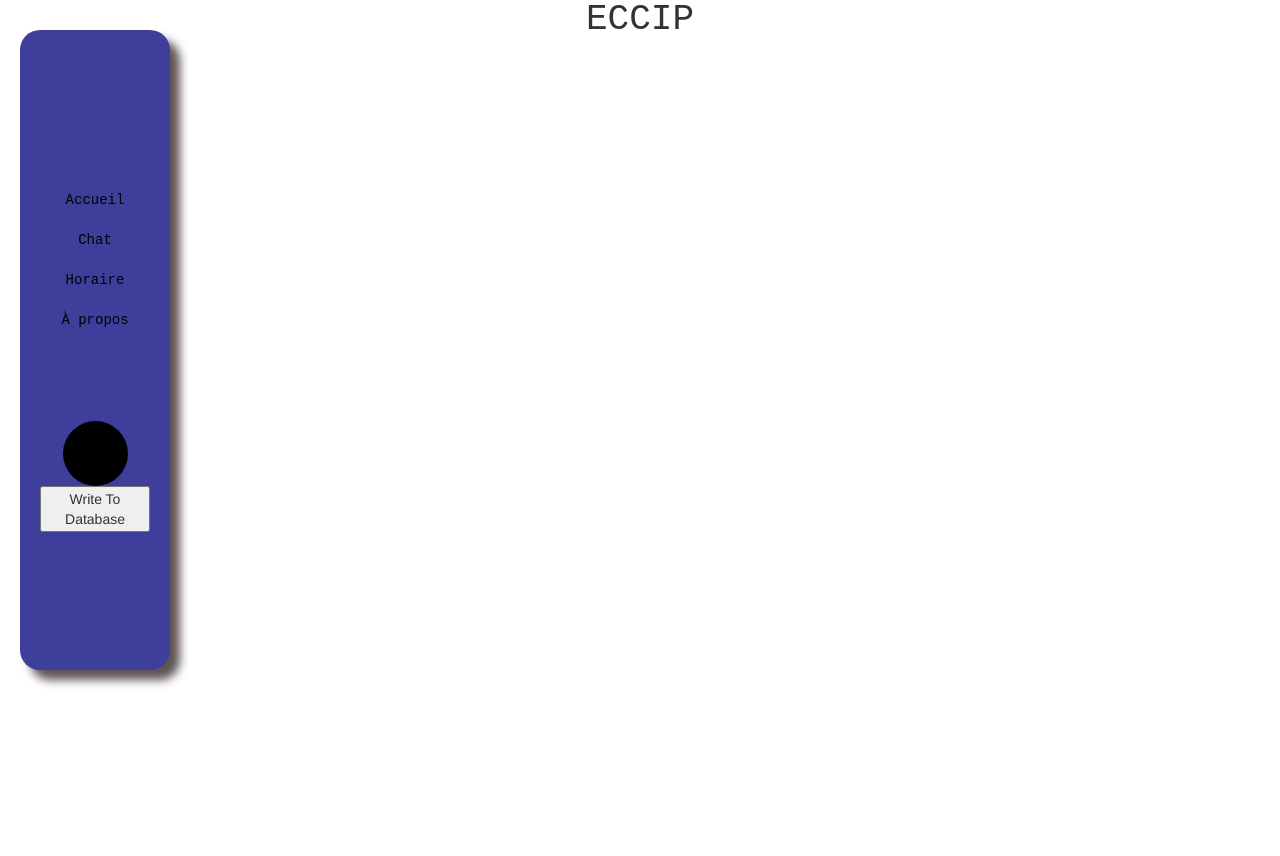
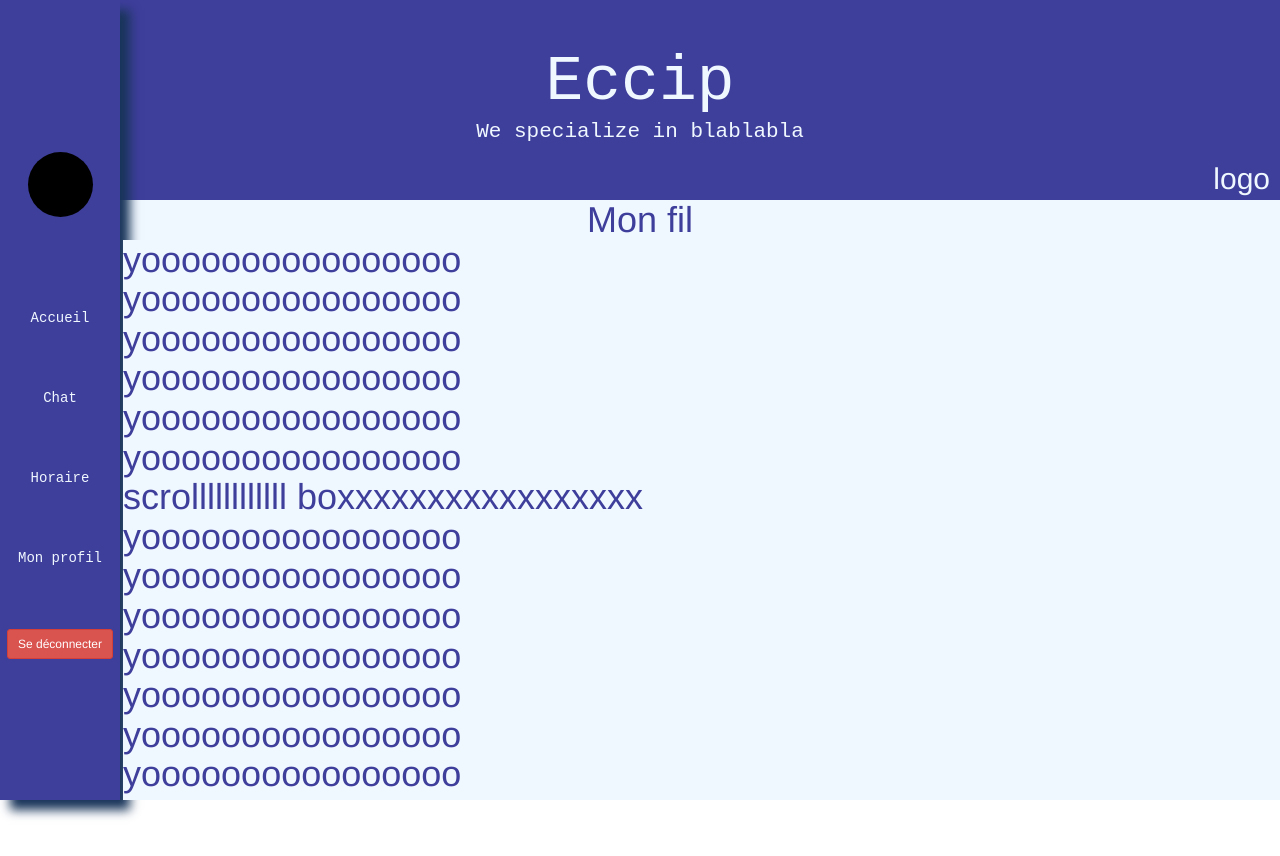
Before and after one commit to bourourou2301/eccip, a SvelteKit app in the folder eccip-app/: page / in a window 1280 px wide. Shown: the top 856 px of the page. After the commit the page ends 800 px from the top, so only its background shows below. Built offline with nearby package versions, Linux system fonts and the light colour scheme.

Commit message:
prototype de la page d'accueil

```diff
--- a/eccip-app/src/routes/+layout.svelte
+++ b/eccip-app/src/routes/+layout.svelte
@@ -12,34 +12,32 @@
     set(dbRef, dataToWrite);
     }
 </script>
-
-<div id="navbar-parent">
+    <div id="navbar-parent">
+        <div id="profile-pic"></div>
         <nav class="navbar">
             <a href="/">Accueil</a>
             <a href="/chat">Chat</a>
             <a href="/horaire">Horaire</a>
-            <a href="/apropos">À propos</a>
+            <a href="/profil">Mon profil</a>
         </nav>
-        <div id="profile-pic"></div>
-        <button on:click={writeToDatabase}>Write To Database</button>
-</div>
-<slot></slot>
+        <button on:click={writeToDatabase} class="btn btn-danger btn-sm">Se déconnecter</button>
+    </div>
+    <slot></slot>
 
 <style>
+
 #navbar-parent {
     background-color: rgb(62, 62, 155);
-    width: 150px;
-    height: 80vh;
-    box-shadow: 10px 10px 10px #5e5454;
-    padding: 20px;
-    margin-left: 20px;
-    margin-top: 30px;
+    width: 120px;
+    height: 100vh;
+    box-shadow: 10px 10px 10px #19355a;
     display: flex;
     justify-content: center;
     align-items: center;
     flex-direction: column;
     position: fixed;
-    border-radius: 20px;
+    margin-right: 2px;
+
 }
 
 .navbar {
@@ -56,15 +54,17 @@
 .navbar a {
     font-family: 'Courier New', Courier, monospace;
     text-align: center;
-        color: rgb(0, 0, 0);
+        color: aliceblue;
     text-decoration: none;
-    background-color: transparent;
+    margin-top: 20px;
+    margin-bottom: 20px;
 }
 
 #profile-pic {
     margin-left: auto;
     margin-right: auto;
-    margin-top: 50px;
+    margin-top: 10px;
+    margin-bottom: 50px;
     background-color: black;
     border-radius: 50%;
     width: 65px;
--- a/eccip-app/src/routes/+page.svelte
+++ b/eccip-app/src/routes/+page.svelte
@@ -1,83 +1,97 @@
-<!--PK YA UNE FUCKING ERREUR ICI-->
-
-<div id="page-entiere">
-    <h1 class="titre"> ECCIP </h1>
-<!--
-<div id="navbar-parent">
-        <nav class="navbar">
-            <a href="">Accueil</a>
-            <a href="">Chat</a>
-            <a href="">Horaire</a>
-            <a href="">À propos</a>
-        </nav>
-        <div id="profile-pic"></div>
-        <button on:click={writeToDatabase}>Write To Database</button>
-    </div>
--->
-</div>
+<script>
+</script>
+<div class ="contenu">
+    <div class="jumbotron text-center">
+        <div class="boxTitre">
+        <h1 class=companie>Eccip</h1>
+        <p class=fonction>We specialize in blablabla</p>
+        </div>
+        <div class= "boxLogo">
+            <h2 class="logo">logo</h2>
+        </div>
 
 
+    </div>
+    <div class="titreZone"><h1 >Mon fil</h1>
+    </div>
+
+    <div class ="scroll-area">
+        <!--
+            in here you put the posts
+        -->
+        <h1>yoooooooooooooooo</h1>
+        <h1>yoooooooooooooooo</h1>
+        <h1>yoooooooooooooooo</h1>
+        <h1>yoooooooooooooooo</h1>
+        <h1>yoooooooooooooooo</h1>
+        <h1>yoooooooooooooooo</h1>
+        <h1>scrollllllllllll boxxxxxxxxxxxxxxxxx</h1>
+        <h1>yoooooooooooooooo</h1>
+        <h1>yoooooooooooooooo</h1>
+        <h1>yoooooooooooooooo</h1>
+        <h1>yoooooooooooooooo</h1>
+        <h1>yoooooooooooooooo</h1>
+        <h1>yoooooooooooooooo</h1>
+        <h1>yoooooooooooooooo</h1>
+
+    </div>
+</div>
 
 
 <style>
 * {
     margin: 0;
 }
+.titreZone{
+    background-color: aliceblue;
+    color:rgb(62, 62, 155);
+    text-align: center;
 
-#page-entiere {
-    height: 200vh;
+}
+.boxTitre{
+    flex-direction: column;
+    text-align: right;
+}
+.boxLogo{
+    text-align: right;
+    margin-right: 10px;
+    flex-direction: column;
+}
+.contenu{
+
+    padding:0;
+}
+.scroll-area{
+    max-height: calc(100vh - 240px);
+    overflow-y: auto;
+    background-color: aliceblue;
+    color:rgb(62, 62, 155);
+    left: 122px;
+    position: fixed;
+    width: 100%; /* Calculate the width to fill the remaining viewport width */
+    height:100vh; /* Make the scroll area cover the entire viewport height */
+    overflow-y: auto; /* Enable vertical scrolling */
+    margin-left: 1px;
 }
 
-.titre {
+.jumbotron {
+    height: 200px;
+
+    margin-top: 0%;
+}
+
+.companie {
     text-align: center;
     font-family: 'Courier New', Courier, monospace;
 }
-
-
-/*
-#navbar-parent {
-    background-color: rgb(62, 62, 155);
-    width: 150px;
-    height: 80vh;
-    box-shadow: 10px 10px 10px #5e5454;
-    padding: 20px;
-    margin-left: 20px;
-    display: flex;
-    justify-content: center;
-    align-items: center;
-    flex-direction: column;
-    position: fixed;
-    border-radius: 20px;
+.fonction{
+    text-align: center;
+    font-family: 'Courier New', Courier, monospace;
 }
-
-.navbar {
-    display: flex;
-    gap: 20px;
-    flex-direction: column;
-    box-sizing: border-box;
-    width:fit-content;
-    height: fit-content;
-    justify-content: center;
-    align-items: center;
-}
-
-a {
-    font-family: 'Courier New', Courier, monospace;
-    text-align: center;
-        color: rgb(0, 0, 0);
-    text-decoration: none;
-    background-color: transparent;
-}
-
-#profile-pic {
-    margin-left: auto;
-    margin-right: auto;
-    margin-top: 50px;
-    background-color: black;
-    border-radius: 50%;
-    width: 65px;
-    height: 65px;
-}
-*/
+.jumbotron{
+        color: aliceblue;
+        background-color: rgb(62, 62, 155);
+        margin-bottom: 0%;
+    }
 
 </style>
--- /dev/null
+++ b/eccip-app/src/routes/chat/+page.svelte
@@ -0,0 +1,3 @@
+<div class="container-fluid text-center">
+    <h1>My chats</h1>
+</div>
--- /dev/null
+++ b/eccip-app/src/routes/horaire/+page.svelte
@@ -0,0 +1,2 @@
+<style>
+    </style>
--- /dev/null
+++ b/eccip-app/src/routes/profil/+page.svelte
@@ -0,0 +1,9 @@
+<h1> pppppppppppppp</h1>
+
+
+
+<style>
+    h1{
+        text-align: center;
+    }
+</style>
```
Also changed, not shown: eccip-app/src/routes/horaire.svelte (deleted).
